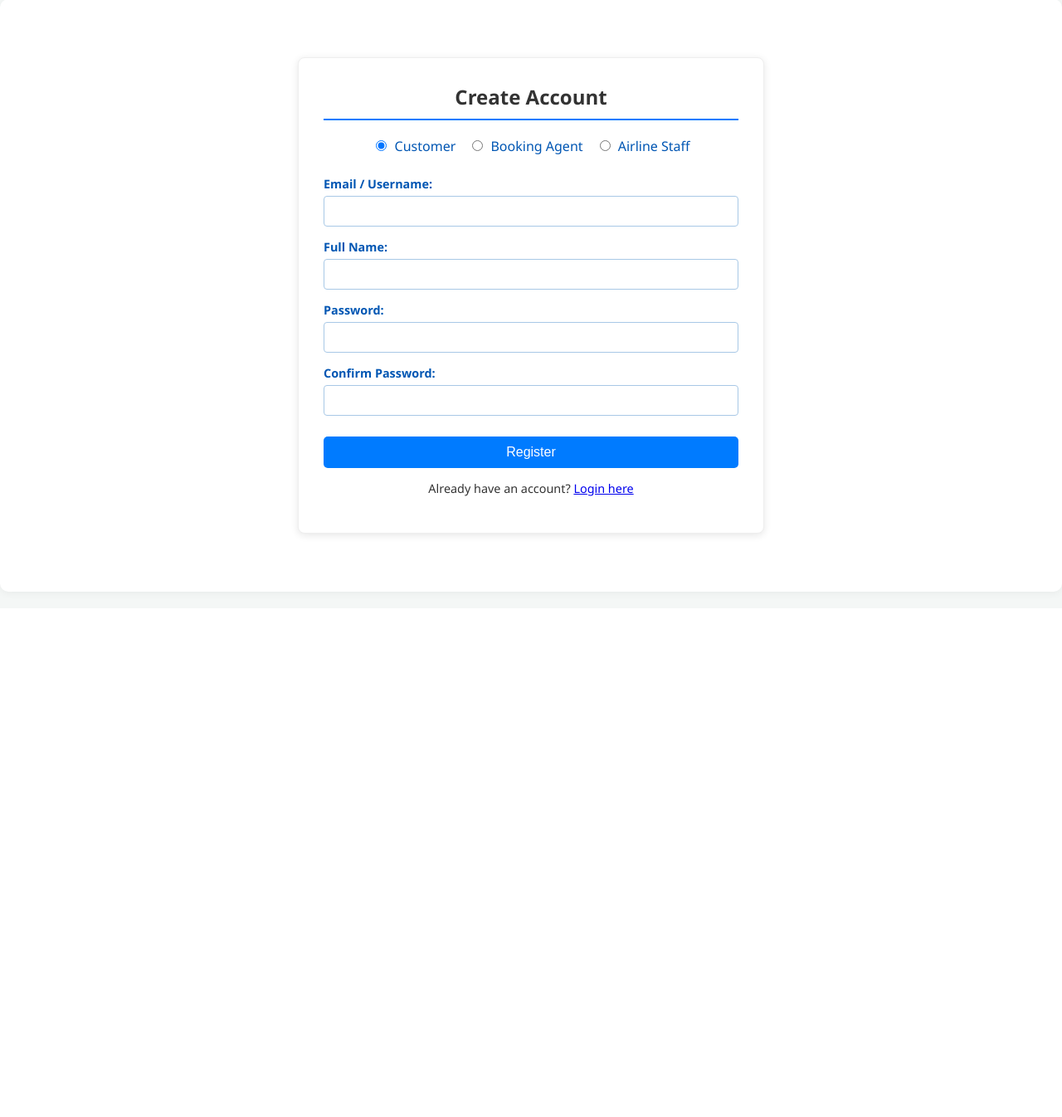
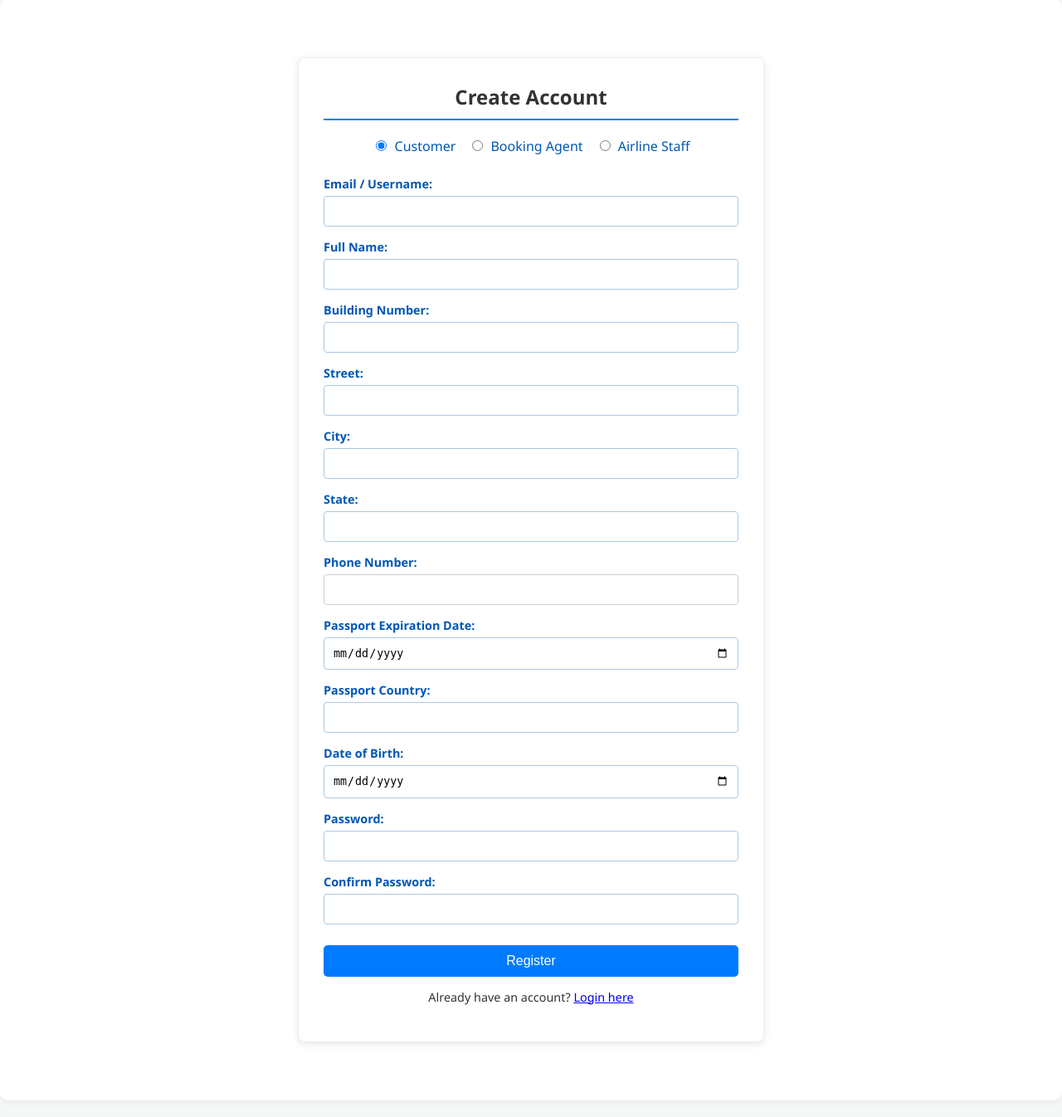
Before and after one commit to LAURAlele7/airBookingSystem, a Flask app: page /register in a window 1280 px wide. Shown: the part 142-1488 px from the top of the page at 83% size. Before the commit the page ends 862 px from the top, so only its background shows below. Run offline with Flask 3, Linux system fonts and the light colour scheme; data comes from the database, SQL or seed files in the repository.

Commit message:
Add customer register info and basic sql

```diff
--- a/db_sql/basic_info.sql
+++ b/db_sql/basic_info.sql
@@ -242,9 +242,6 @@ INSERT INTO purchases VALUES ("alice@test.com", "agent_a@test.com", "T0000000000
 INSERT INTO purchases VALUES ("diana@test.com", "agent_b@test.com", "T000000000000005", DATE_SUB(CURDATE(), INTERVAL 8 MONTH));
 INSERT INTO purchases VALUES ("bob@test.com",   "agent_b@test.com", "T000000000000006", DATE_SUB(CURDATE(), INTERVAL 11 MONTH));
 INSERT INTO purchases VALUES ("alice@test.com", "agent_b@test.com", "9999000011112222", DATE_SUB(CURDATE(), INTERVAL 7 DAY));
-INSERT INTO purchases VALUES ("charlie@test.com", "agent_b@test.com", "T000000000000015", DATE_SUB(CURDATE(), INTERVAL 40 DAY));
-INSERT INTO purchases VALUES ("diana@test.com", "agent_b@test.com", "T000000000000016", DATE_SUB(CURDATE(), INTERVAL 50 DAY));
-
 
 -- inserting staff
 INSERT INTO staff VALUES("admin_delta", "admin123", "John", "Smith", "1980-05-15", "Delta");
--- a/handlers/auth_handlers.py
+++ b/handlers/auth_handlers.py
@@ -27,10 +27,25 @@ def register():
 
         try:
             if role == "customer":
-                # ...existing code...
                 name = request.form.get("name", "").strip()
-                if not name:
-                    flash("Name is required for customer.", "error")
+                building_number_str = request.form.get("building_number", "").strip()
+                street = request.form.get("street", "").strip()
+                city = request.form.get("city", "").strip()
+                state = request.form.get("state", "").strip()
+                phone_number = request.form.get("phone_number", "").strip()
+                passport_expiration_date = request.form.get("passport_expiration_date", "").strip()
+                passport_country = request.form.get("passport_country", "").strip()
+                date_of_birth = request.form.get("date_of_birth", "").strip()
+
+                if not all([name, building_number_str, street, city, state, phone_number, passport_expiration_date, passport_country, date_of_birth]):
+                    flash("All customer-specific fields are required.", "error")
+                    return render_template("register.html", airlines=airlines)
+
+                try:
+                    # 转换 building_number 为整数
+                    building_number = int(building_number_str)
+                except ValueError:
+                    flash("Building number must be a valid integer.", "error")
                     return render_template("register.html", airlines=airlines)
 
                 existing = query_one("SELECT * FROM customer WHERE email=%s", (email_or_username,))
@@ -43,9 +58,10 @@ def register():
                     INSERT INTO customer
                     (email, password, name, building_number, street, city, state,
                      phone_number, passport_expiration_date, passport_country, date_of_birth)
-                    VALUES (%s, %s, %s, 0, '', '', '', '0000000000', '2099-12-31', 'N/A', '2000-01-01')
+                    VALUES (%s, %s, %s, %s, %s, %s, %s, %s, %s, %s, %s)
                     """,
-                    (email_or_username, password_hash, name),
+                    (email_or_username, password_hash, name, building_number, street, city, state,
+                     phone_number, passport_expiration_date, passport_country, date_of_birth),
                 )
 
             elif role == "agent":
--- a/templates/agent_booking.html
+++ b/templates/agent_booking.html
@@ -34,7 +34,7 @@
 
         <div style="display: flex; gap: 10px;">
             <button type="submit" style="flex: 1; background: #28a745; color: white; border: none; padding: 12px; border-radius: 4px; cursor: pointer; font-size: 1em; font-weight: bold;">Confirm Purchase</button>
-            <a href="{{ url_for('agent.dashboard') }}" style="flex: 1; text-align: center; padding: 12px; border: 1px solid #ccc; border-radius: 4px; text-decoration: none; color: #333;">Cancel</a>
+            <a href="{{ url_for('agent.dashboard') }}" style="flex: 1; text-align: center; padding: 12px; border: 1px solid #ccc; border-radius: 4px; text-decoration: none; color: #333; box-sizing: border-box; justify-content: center; align-items: center; display: flex; height: 44px;">Cancel</a>
         </div>
     </form>
 </div>
--- a/templates/register.html
+++ b/templates/register.html
@@ -55,7 +55,39 @@
         <div id="customer-extra">
             <div class="form-group">
                 <label>Full Name:</label>
-                <input type="text" name="name" class="form-control">
+                <input type="text" name="name" class="form-control" required>
+            </div>
+            <div class="form-group">
+                <label>Building Number:</label>
+                <input type="number" name="building_number" class="form-control" required min="0">
+            </div>
+            <div class="form-group">
+                <label>Street:</label>
+                <input type="text" name="street" class="form-control" required>
+            </div>
+            <div class="form-group">
+                <label>City:</label>
+                <input type="text" name="city" class="form-control" required>
+            </div>
+            <div class="form-group">
+                <label>State:</label>
+                <input type="text" name="state" class="form-control" required>
+            </div>
+            <div class="form-group">
+                <label>Phone Number:</label>
+                <input type="tel" name="phone_number" class="form-control" required>
+            </div>
+            <div class="form-group">
+                <label>Passport Expiration Date:</label>
+                <input type="date" name="passport_expiration_date" class="form-control" required>
+            </div>
+            <div class="form-group">
+                <label>Passport Country:</label>
+                <input type="text" name="passport_country" class="form-control" required>
+            </div>
+            <div class="form-group">
+                <label>Date of Birth:</label>
+                <input type="date" name="date_of_birth" class="form-control" required>
             </div>
         </div>
 
```
